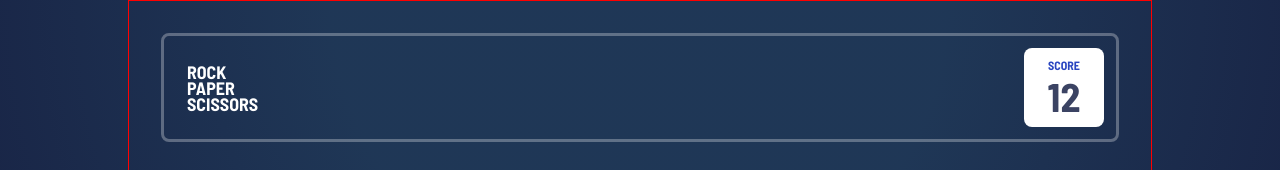
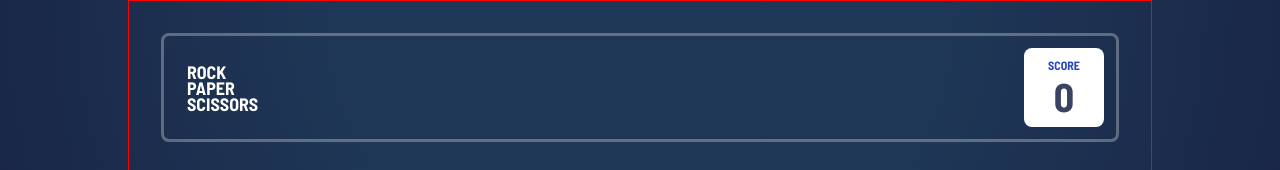
Before and after one commit to CayunDiego/piedra-papel-tijera-game-react, a React (Create React App) app: page / in a window 1280 px wide. Shown: the top 170 px of the page. Built offline with nearby package versions, Linux system fonts and the light colour scheme.

Commit message:
Add score context

```diff
--- a/src/App.js
+++ b/src/App.js
@@ -5,6 +5,8 @@ import styled from 'styled-components';
 import Wrapper from './components/Wrapper';
 import Game from './components/Game';
 import Rules from './components/Rules';
+import ScoreContetx from './context/ScoreContetx';
+
 
 const AppStyled = styled.main`
   background-image: radial-gradient(circle at top, var(--RadiaGradient1) 30%, var(--RadiaGradient2) 100% );
@@ -22,6 +24,7 @@ const AppStyled = styled.main`
 
 function App() {
   return (
+    <ScoreContetx>
       <AppStyled>
         <Wrapper>
           <div className='app-content'>
@@ -31,6 +34,7 @@ function App() {
           </div>
         </Wrapper>
       </AppStyled>
+    </ScoreContetx>
   );
 }
 
--- a/src/components/Game.jsx
+++ b/src/components/Game.jsx
@@ -1,7 +1,8 @@
-import React, { useState } from 'react';
+import React, { useState, useContext } from 'react';
 import styled from 'styled-components';
 import Token from './Token';
 import { WhiteButton } from './Button';
+import { ScoreContext } from '../context/ScoreContetx';
 
 const GameStyled = styled.div`
   display: grid;
@@ -45,7 +46,7 @@ const Game = () => {
   const [pick, setPick] = useState('');
   const [housePick, setHousePick] = useState('default');
   const [results, setResults] = useState('');
-  // const [score, setScore] = useState(0);
+  const { setScore } = useContext(ScoreContext);
 
   const getRandomInt = (min, max) => {
     return Math.floor(Math.random() * (max - min) + min)
@@ -72,6 +73,9 @@ const Game = () => {
     // console.log('La casa eligió: ', house);
     const result = playGame(name, house);
     setResults(result);
+    if(result === 'win'){
+      setScore(prev => prev + 1);
+    }
   }
 
   const handleTryAgainClick = () => {
--- a/src/components/Score.jsx
+++ b/src/components/Score.jsx
@@ -1,5 +1,6 @@
-import React from 'react';
+import React, { useContext } from 'react';
 import styled from 'styled-components';
+import { ScoreContext } from '../context/ScoreContetx';
 
 const ScoreStyled = styled.div`
     display: flex;
@@ -24,10 +25,11 @@ const ScoreStyled = styled.div`
 `;
 
 const Score = () => {
+    const { score } = useContext(ScoreContext);
     return (
         <ScoreStyled>
             <small>Score</small>
-            <p>12</p>
+            <p>{score}</p>
         </ScoreStyled>
     )
 }
--- /dev/null
+++ b/src/context/ScoreContetx.js
@@ -0,0 +1,14 @@
+import React, { createContext, useState } from 'react';
+
+export const ScoreContext = createContext(0);
+
+const ScoreContetx = ({children}) => {
+    const [score, setScore] = useState(0);
+    return (
+        <ScoreContext.Provider value={{score, setScore}}>
+            {children}
+        </ScoreContext.Provider>
+    )
+}
+
+export default ScoreContetx;
```
Lines whose indentation alone changed are shown as unchanged.
